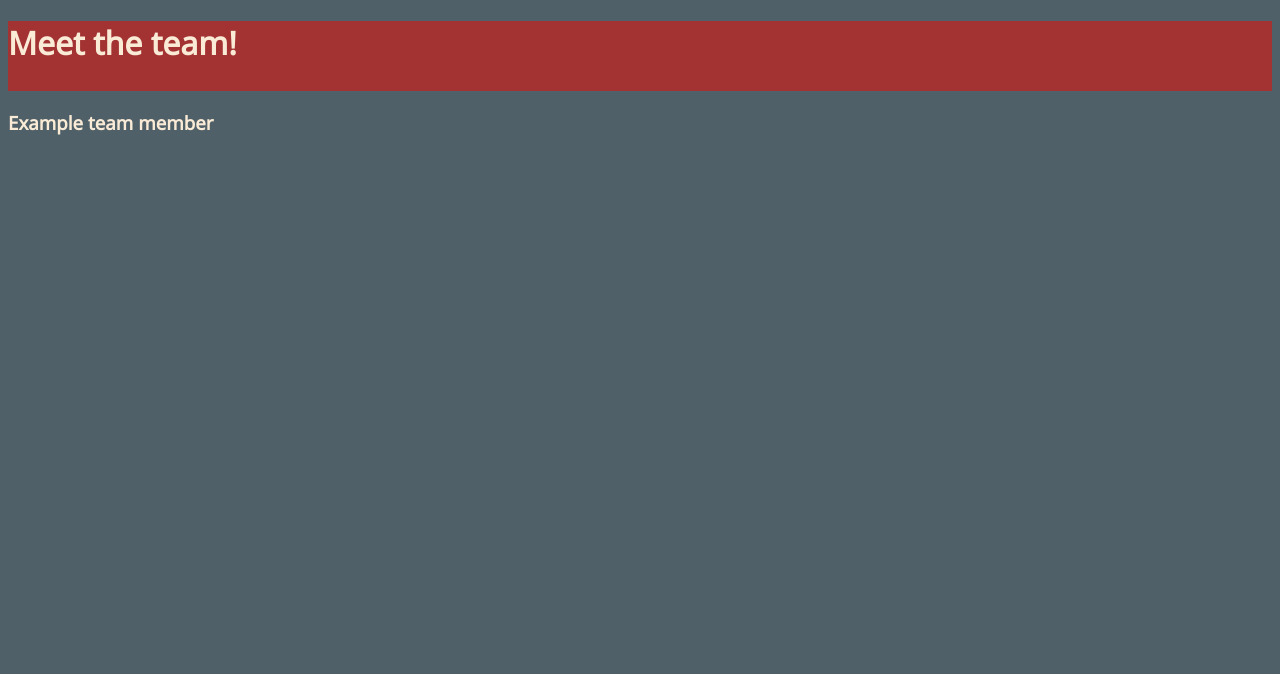
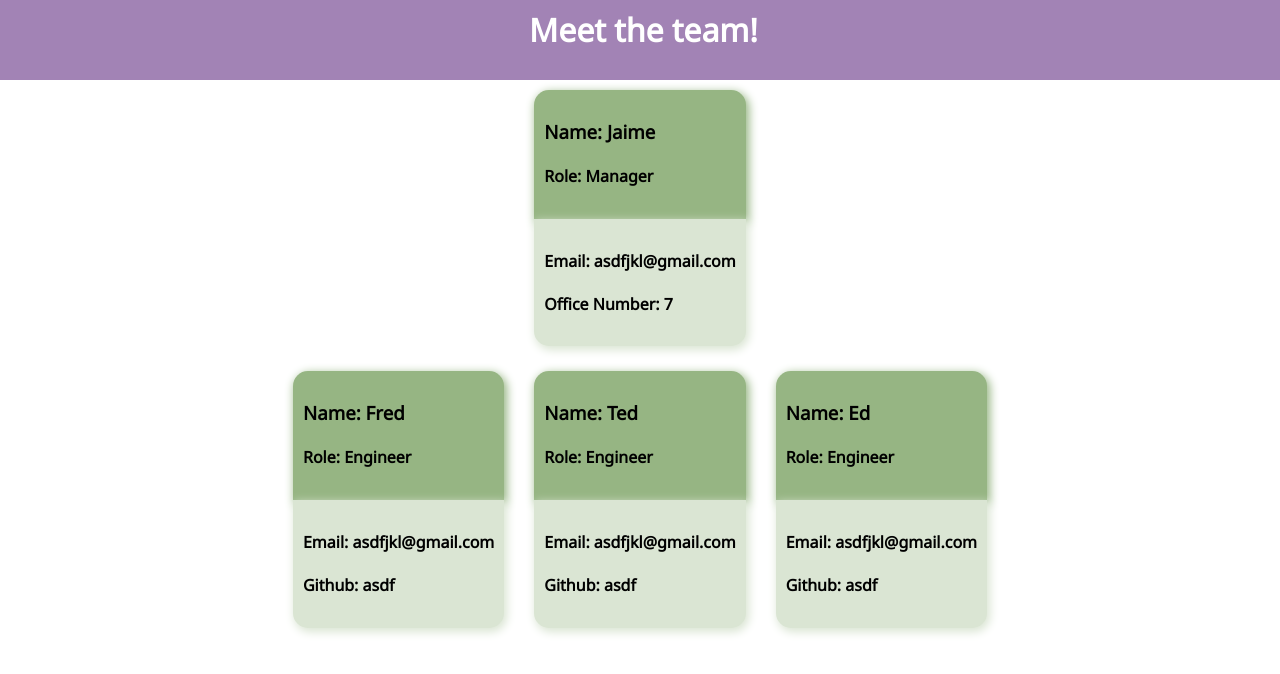
Before and after one commit to BranningK/teamProfileGen, a website: page index.html in a window 1280 px wide. Drawn offline with Linux system fonts and the light colour scheme.

Commit message:
styling update for html

```diff
--- a/assets/style.css
+++ b/assets/style.css
@@ -1,14 +1,64 @@
+:root{
+    --primary: #a283b5;
+    --secondary: #96b583;
+    --tertiary: #dae5d3;
+}
+
 *{
     font-family: 'Noto Sans', Arial, Helvetica, sans-serif;
 }
 
 header{
-    background-color: rgb(163, 51, 51);
-    width: 100%;
-    height: 70px;
+    position: relative;
+    background-color: var(--primary);
+    width: 100vw;
+    height: 10vh;
+    margin-left: -8px;
+    margin-top: -21px;
+    text-indent: 7px;
+    text-align: center;
+    line-height: 60px;
 }
 
 body{
-    background-color: rgb(80, 96, 104);
-    color: antiquewhite;
+    background-color: white;
+    color: white;
 }
+
+.managerContainer{
+    margin: 10px;
+    display: flex;
+    flex-direction: column;
+}
+
+.memberContainer{
+    display: flex;
+    flex-direction: row;
+}
+
+.memberHeader{
+    background-color: var(--secondary);
+    color:black;
+    border-radius: 15px 15px 0px 0px;
+    padding: 10px;
+    box-shadow: 2px 3px 10px 1px var(--secondary);
+}
+
+.memberInfo{
+    background-color: var(--tertiary);
+    color:black;
+    border-radius: 0px 0px 15px 15px;
+    padding: 10px;
+    box-shadow: 2px 3px 10px 1px var(--tertiary);
+}
+
+.member{
+    margin: 15px;
+}
+
+.divContainer{
+    display: flex;
+    justify-content: center;
+    align-items: center;
+    flex-direction: column;
+}
--- a/index.html
+++ b/index.html
@@ -14,8 +14,50 @@
 </header>
 
 <body>
-    <div>
-        <h3>Example team member</h3>
+    <div class="divContainer">
+        <div class="managerContainer">
+            <div class="memberHeader">
+                <h3>Name: Jaime</h3>
+                <h4>Role: Manager</h4>
+            </div>
+            <div class="memberInfo">
+                <h4>Email: asdfjkl@gmail.com</h4>
+                <h4>Office Number: 7</h4>
+            </div>
+        </div>
+        <div class="memberContainer">
+            <div class="member">
+                <div class="memberHeader">
+                <h3>Name: Fred</h3>
+                <h4>Role: Engineer</h4>
+                </div>
+                <div class="memberInfo">
+                    <h4>Email: asdfjkl@gmail.com</h4>
+                    <h4>Github: asdf</h4>
+                </div>
+            </div>
+            <div class="member">
+                <div class="memberHeader">
+                <h3>Name: Ted</h3>
+                <h4>Role: Engineer</h4>
+                </div>
+                <div class="memberInfo">
+                    <h4>Email: asdfjkl@gmail.com</h4>
+                    <h4>Github: asdf</h4>
+                </div>
+            </div>
+            <div class="member">
+                <div class="memberHeader">
+                <h3>Name: Ed</h3>
+                <h4>Role: Engineer</h4>
+                </div>
+                <div class="memberInfo">
+                    <h4>Email: asdfjkl@gmail.com</h4>
+                    <h4>Github: asdf</h4>
+                </div>
+            </div>
+
+        </div>
     </div>
 </body>
 
```
Also changed, not shown: assets/index.js (+10 -0 lines).
